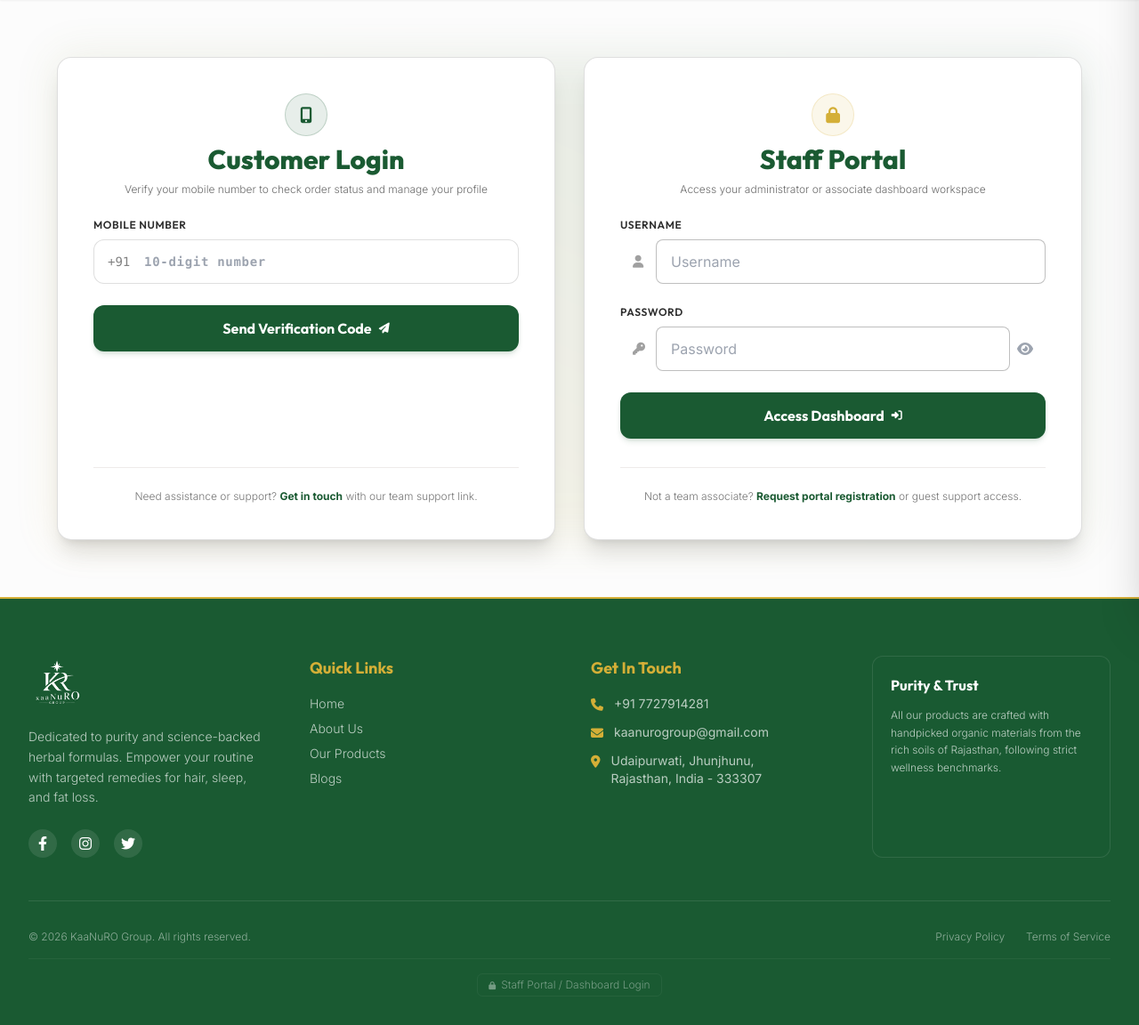
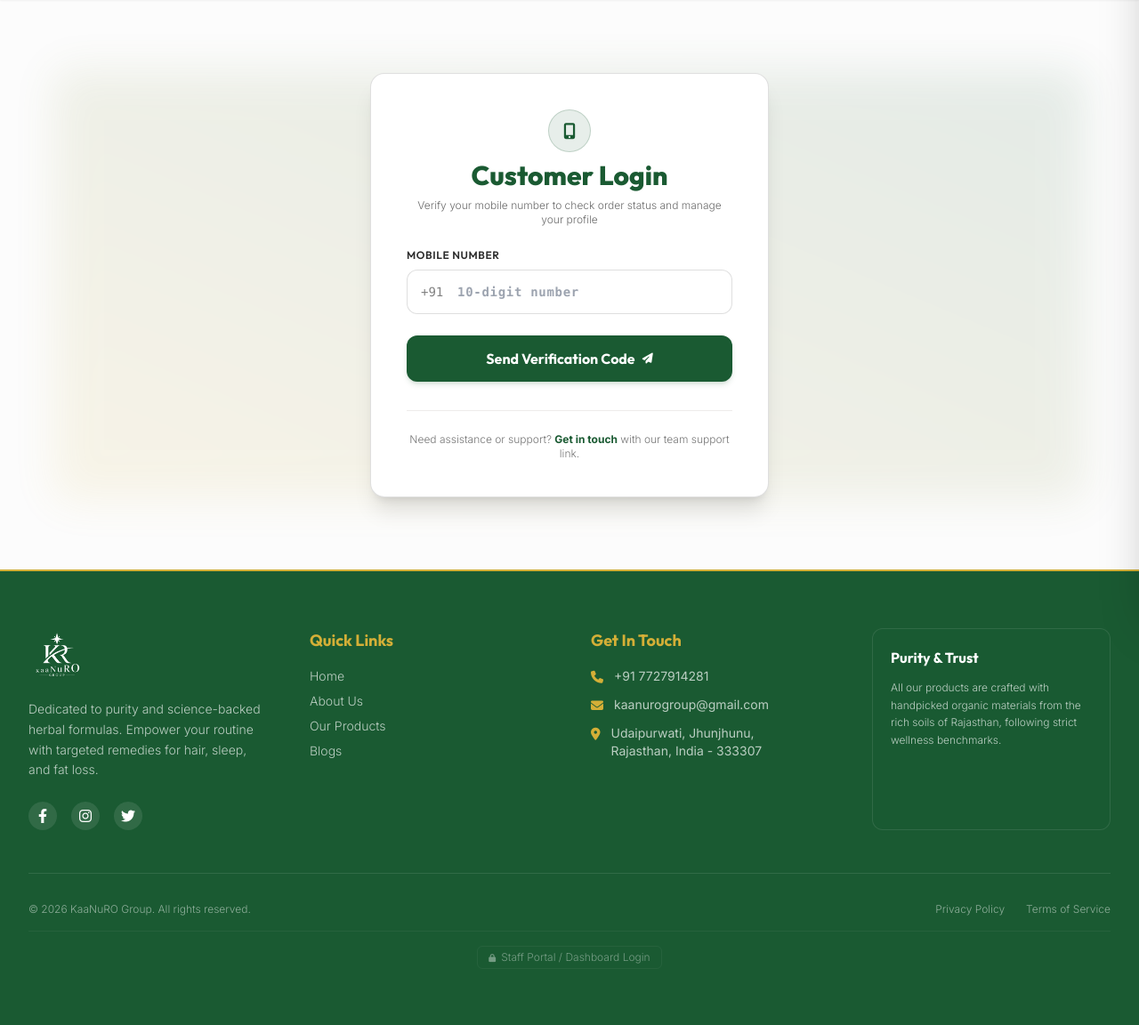
Before and after one commit to swastikchakrabarty/ecomweb, a Django app: page /login/ in a window 1280 px wide. Shown: the part 114-1266 px from the top of the page at 89% size. After the commit the page ends 1197 px from the top, so only its background shows below. Run offline with Django 5.2, Linux system fonts and the light colour scheme; some libraries are stand-ins or nearby versions; some web fonts are replaced.

Commit message:
Isolate staff portal behind query parameter and keep customer flows clean

```diff
--- a/core/templates/core/base.html
+++ b/core/templates/core/base.html
@@ -293,7 +293,7 @@
 
             <!-- Secondary Structural Footer Menu Row -->
             <div class="mt-4 pt-4 border-t border-cream/5 text-center flex justify-center text-xs text-cream/40 font-light">
-                <a href="{% url 'login' %}" class="hover:text-softGold transition-colors flex items-center space-x-1.5 py-1 px-3 border border-cream/5 rounded-md hover:border-softGold/20">
+                <a href="{% url 'login' %}?type=staff" class="hover:text-softGold transition-colors flex items-center space-x-1.5 py-1 px-3 border border-cream/5 rounded-md hover:border-softGold/20">
                     <i class="fa-solid fa-lock text-[9px]"></i>
                     <span>Staff Portal / Dashboard Login</span>
                 </a>
--- a/core/templates/core/login.html
+++ b/core/templates/core/login.html
@@ -8,7 +8,8 @@
     <div class="max-w-6xl w-full relative">
         <div class="absolute -inset-1 rounded-2xl bg-gradient-to-tr from-softGold to-herbalGreen opacity-10 blur-xl"></div>
 
-        <div class="relative grid md:grid-cols-2 gap-8">
+        <div class="max-w-md w-full relative mx-auto">
+            {% if request.GET.type != 'staff' %}
             <!-- Left Card: Customer OTP Access -->
             <div class="bg-cream border border-organicBrown/15 rounded-2xl shadow-xl p-8 sm:p-10 flex flex-col justify-between space-y-8">
                 <div class="space-y-6">
@@ -75,7 +76,9 @@
                     </p>
                 </div>
             </div>
+            {% endif %}
 
+            {% if request.GET.type == 'staff' %}
             <!-- Right Card: Staff Portal Access -->
             <div class="bg-cream border border-organicBrown/15 rounded-2xl shadow-xl p-8 sm:p-10 flex flex-col justify-between space-y-8">
                 <div class="space-y-6">
@@ -152,6 +155,7 @@
                     </p>
                 </div>
             </div>
+            {% endif %}
         </div>
     </div>
 </section>
```
